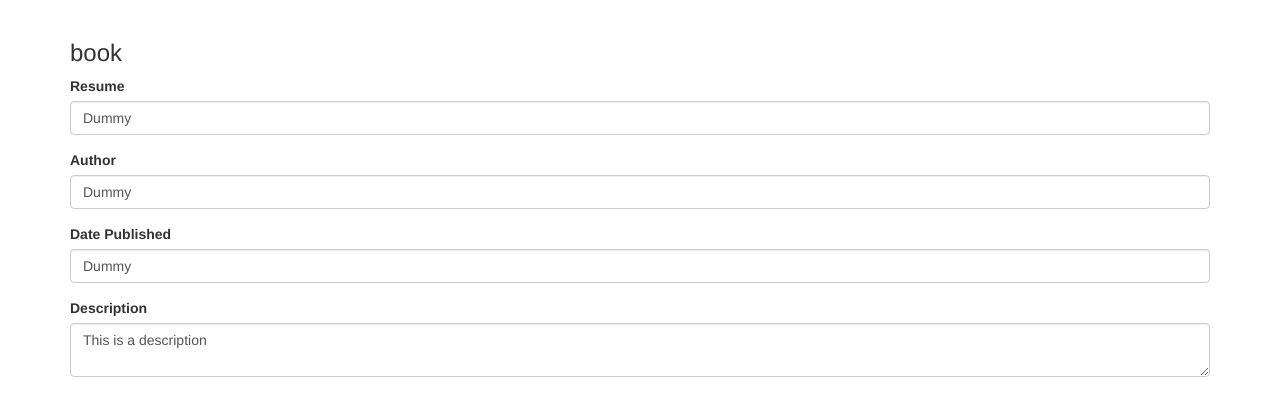
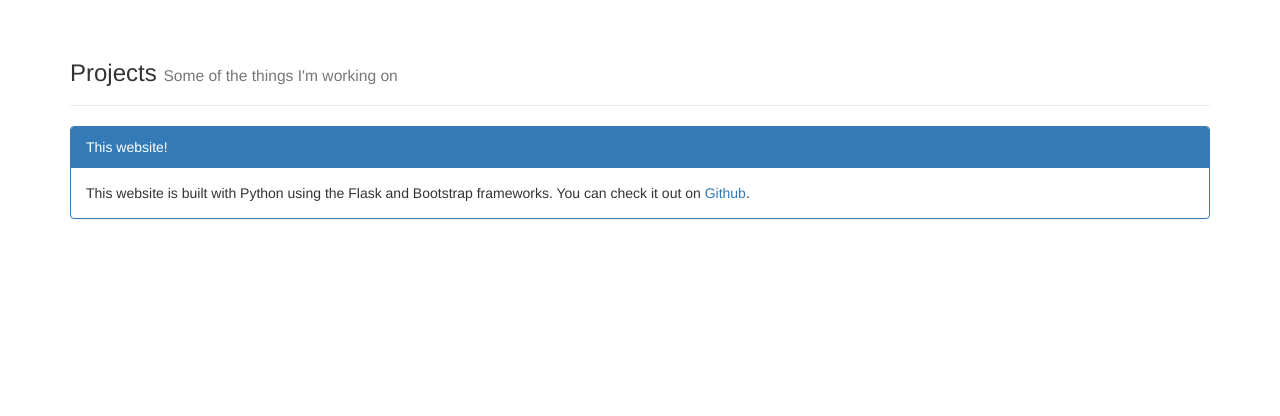
Before and after one commit to alexwisswolf/alexwiss.com, a Flask app: page /projects in a window 1280 px wide. Shown: the part 52-468 px from the top of the page. Run offline with Flask 2, Linux system fonts and the light colour scheme; some libraries are stand-ins or nearby versions.

Commit message:
Adding panels.

```diff
--- a/alexwiss/templates/projects.html
+++ b/alexwiss/templates/projects.html
@@ -18,27 +18,15 @@
 {% extends "base.html" %}
 
 {% block content %}
-<h3>{{action}} book</h3>
-
-  <div class="form-group">
-    <label for="title">Resume</label>
-    <input type="text" name="resume" id="resume" value="Dummy" class="form-control"/>
-  </div>
-
-  <div class="form-group">
-    <label for="author">Author</label>
-    <input type="text" name="author" id="author" value="Dummy" class="form-control"/>
-  </div>
-
-  <div class="form-group">
-    <label for="publishedDate">Date Published</label>
-    <input type="text" name="publishedDate" id="publishedDate" value="Dummy" class="form-control"/>
-  </div>
-
-  <div class="form-group">
-    <label for="description">Description</label>
-    <textarea name="description" id="description" class="form-control">This is a description</textarea>
-  </div>
+<div class="page-header">
+	<h3>Projects <small>Some of the things I'm working on</small></h3>
+</div>
+<div class="panel panel-primary">
+	<div class="panel-heading">This website!</div>
+	<div class="panel-body">
+	This website is built with Python using the Flask and Bootstrap frameworks. You can check it out on <a href="https://github.com/alexwisswolf/alexwiss.com">Github</a>.
+	</div>
+</div>
 
 {% endblock %}
 {# [END form] #}
```
